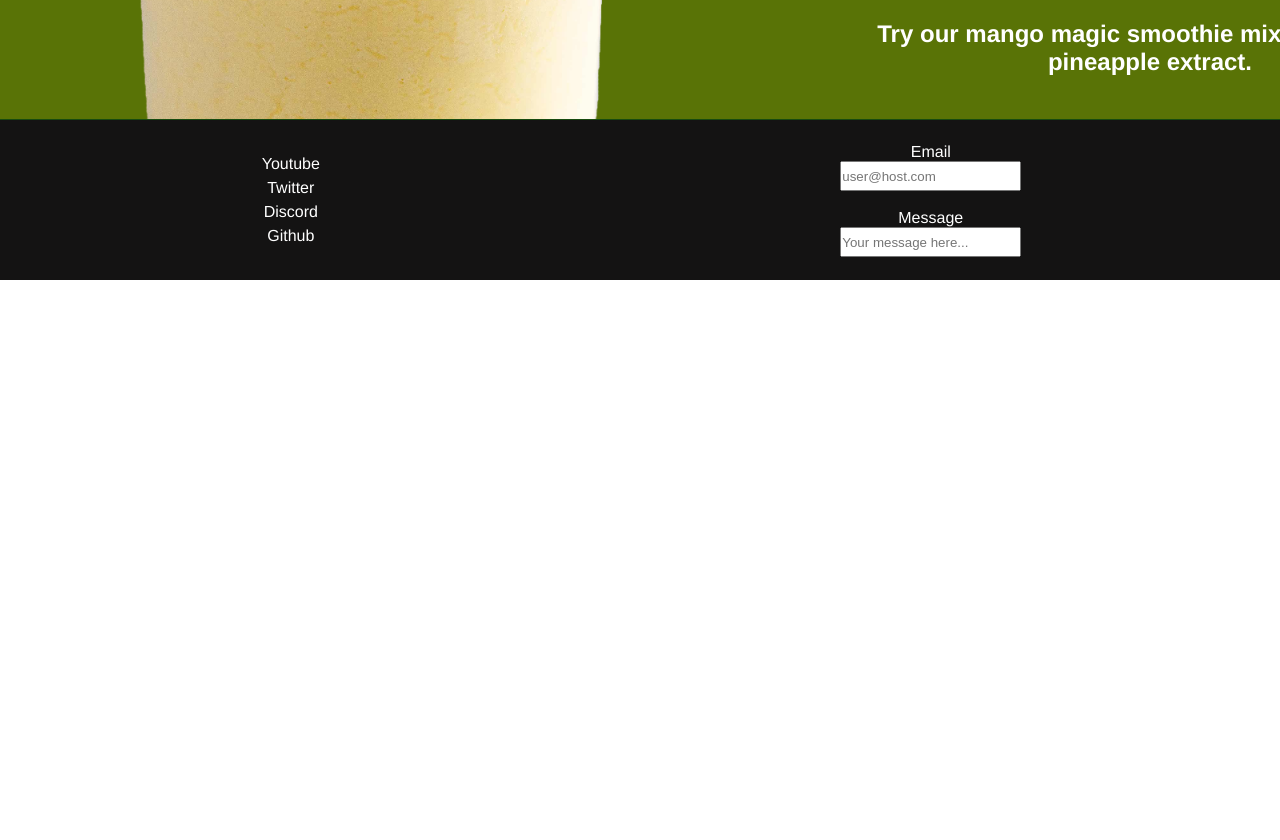
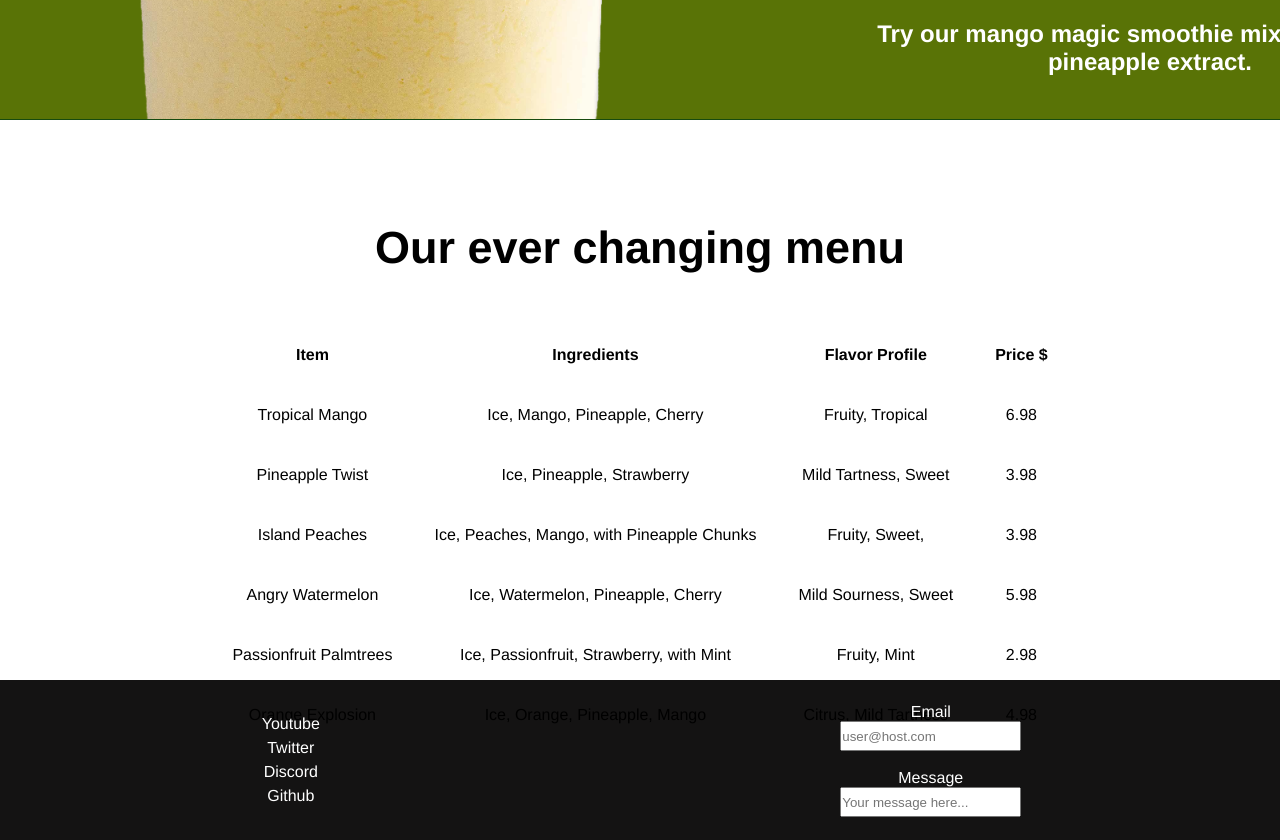
Before and after one commit to l-burrell/FE-Practice, a Vue app in the folder smoothie/: page / in a window 1280 px wide. Shown: the part 520-1360 px from the top of the page. Before the commit the page ends 800 px from the top, so only its background shows below. Built offline with nearby package versions, Linux system fonts and the light colour scheme.

Commit message:
smoothie vue app implementing menu

```diff
--- a/smoothie/src/App.vue
+++ b/smoothie/src/App.vue
@@ -1,18 +1,21 @@
 <template>
   <div id="app">
     <Home />
+    <Menu />
     <Footer/>
   </div>
 </template>
 
 <script>
 import Home from './components/Home.vue'
+import Menu from './components/Menu.vue'
 import Footer from './components/Footer.vue'
 
 export default {
   name: 'App',
   components: {
     Home,
+    Menu,
     Footer,
   }
 }
--- /dev/null
+++ b/smoothie/src/components/Menu.vue
@@ -0,0 +1,72 @@
+<template>
+    <section>
+        <h2>Our ever changing menu</h2>
+        <table>
+            <thead>
+                <tr>
+                    <th>Item</th>
+                    <th>Ingredients</th>
+                    <th>Flavor Profile</th>
+                    <th>Price $</th>
+                </tr>
+            </thead>
+            <tbody>
+                <tr>
+                    <td>Tropical Mango</td>
+                    <td>Ice, Mango, Pineapple, Cherry</td>
+                    <td>Fruity, Tropical</td>
+                    <td>6.98</td>
+                </tr>
+                <tr>
+                    <td>Pineapple Twist</td>
+                    <td>Ice, Pineapple, Strawberry</td>
+                    <td>Mild Tartness, Sweet</td>
+                    <td>3.98</td>
+                </tr>
+                <tr>
+                    <td>Island Peaches</td>
+                    <td>Ice, Peaches, Mango, with Pineapple Chunks</td>
+                    <td>Fruity, Sweet,</td>
+                    <td>3.98</td>
+                </tr>
+                <tr>
+                    <td>Angry Watermelon</td>
+                    <td>Ice, Watermelon, Pineapple, Cherry</td>
+                    <td>Mild Sourness, Sweet </td>
+                    <td>5.98</td>
+                </tr>
+                <tr>
+                    <td>Passionfruit Palmtrees</td>
+                    <td>Ice, Passionfruit, Strawberry, with Mint</td>
+                    <td>Fruity, Mint</td>
+                    <td>2.98</td>
+                </tr>
+                <tr>
+                    <td>Orange Explosion</td>
+                    <td>Ice, Orange, Pineapple, Mango</td>
+                    <td>Citrus, Mild Tartness</td>
+                    <td>4.98</td>
+                </tr>
+            </tbody>
+        </table>
+    </section>
+</template>
+
+<style scoped>
+section {
+    background-color: white;
+    color: black;
+    height: 70vh;
+    padding: 8%;
+}
+section h2 {
+    font-size: 45px;
+}
+table {
+    margin: auto;
+    padding: 50px;
+}
+td,th {
+    padding: 20px;
+}
+</style>
--- /dev/null
+++ b/smoothie/src/components/Specials.vue
@@ -0,0 +1,5 @@
+<template>
+    <section>
+        Specials will be here
+    </section>
+</template>
```
